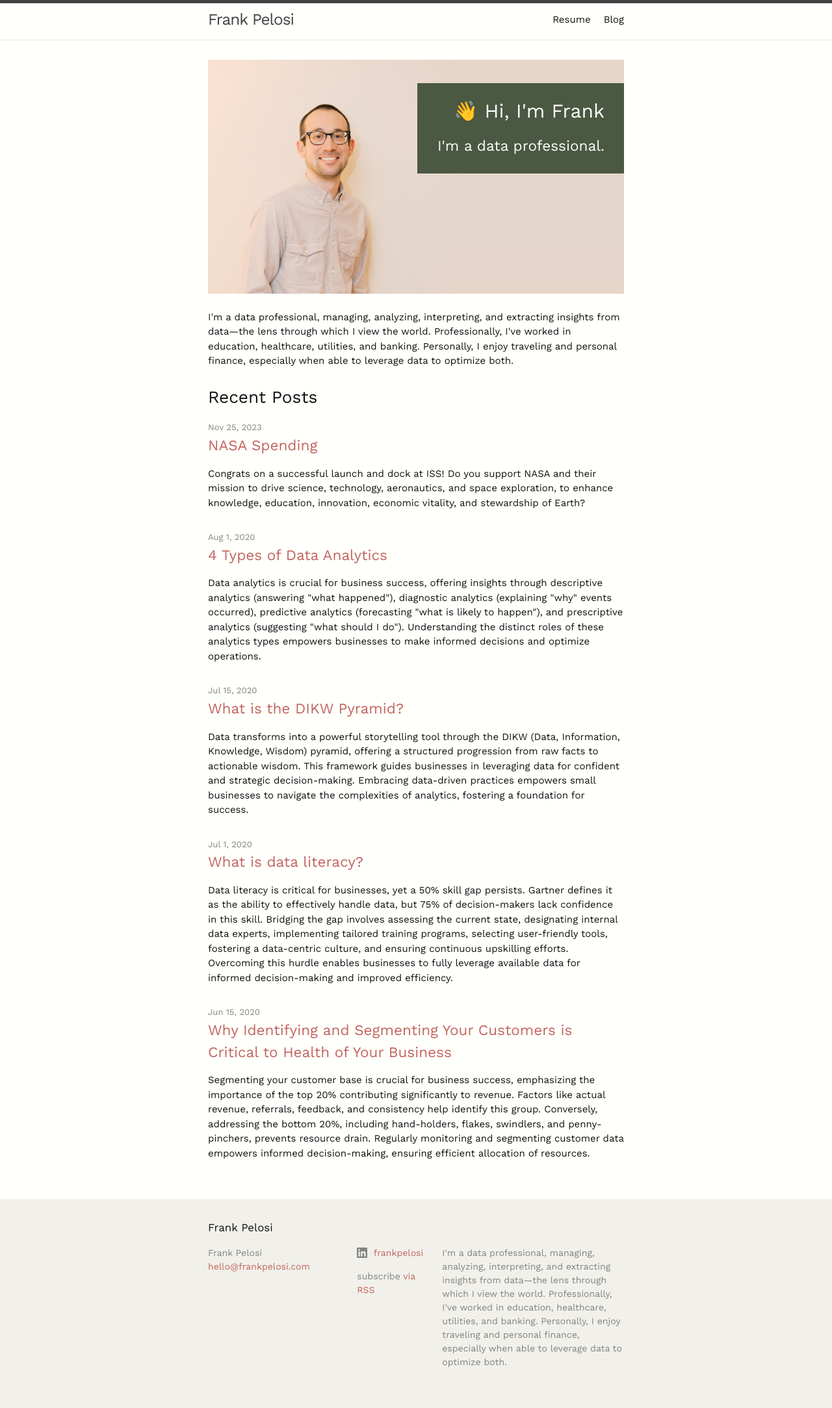
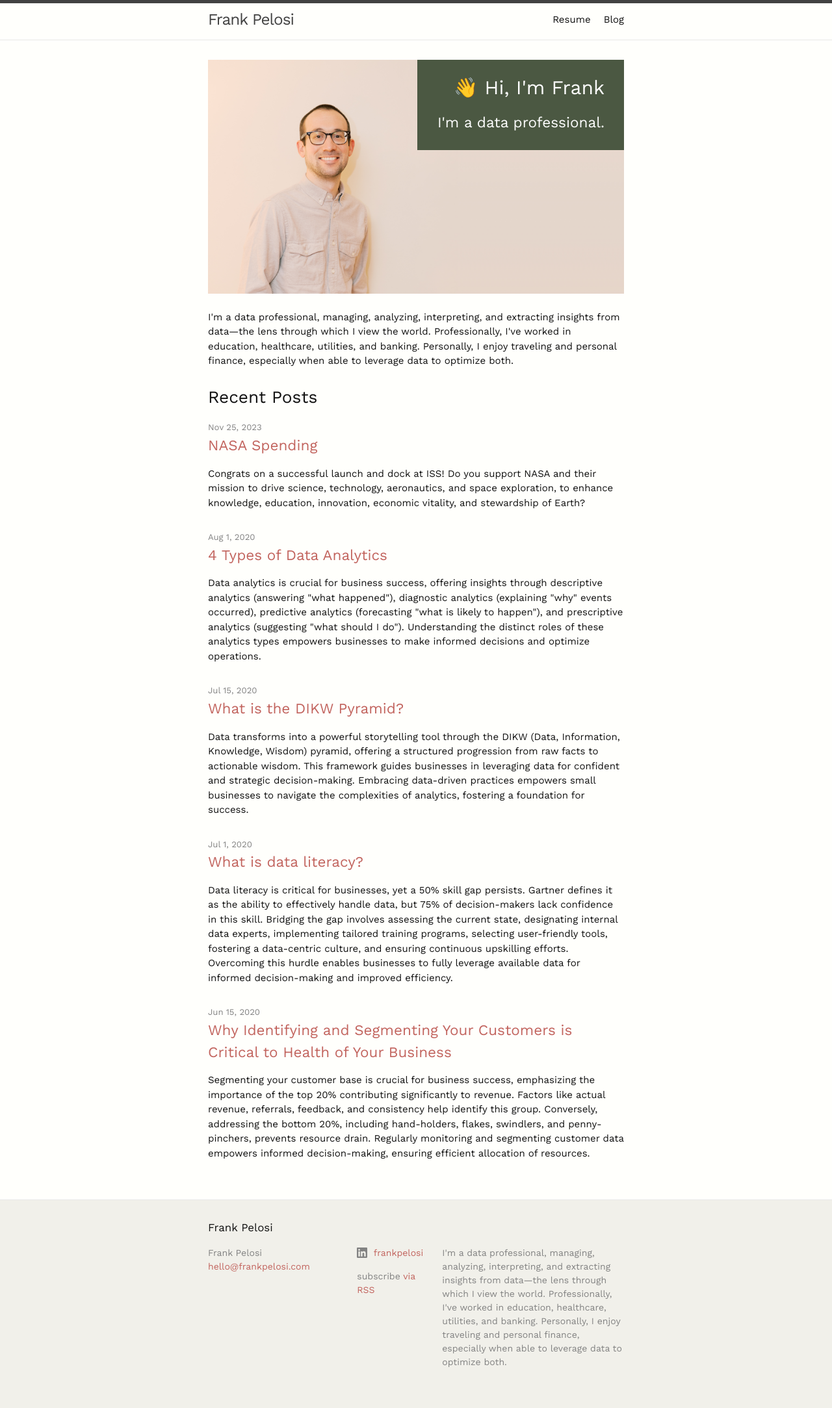
Before and after one commit to fpelosi/portfolio, a Jekyll site: the page built from index.md, in a window 1280 px wide. Shown: the whole page at 65% size. Built offline with Jekyll 4.4.1, drawn with Linux system fonts in a browser that asks for light colours; emoji names are drawn with the system emoji font.

Commit message:
Update to profile

```diff
--- a/_includes/profile.html
+++ b/_includes/profile.html
@@ -20,7 +20,7 @@
 
 .header-text {
     position: absolute;
-    top: 10%;
+    top: 0%;
     right: 0;
     padding: 20px 30px 10px 0;
     color: #fff; /* Text color */
```
